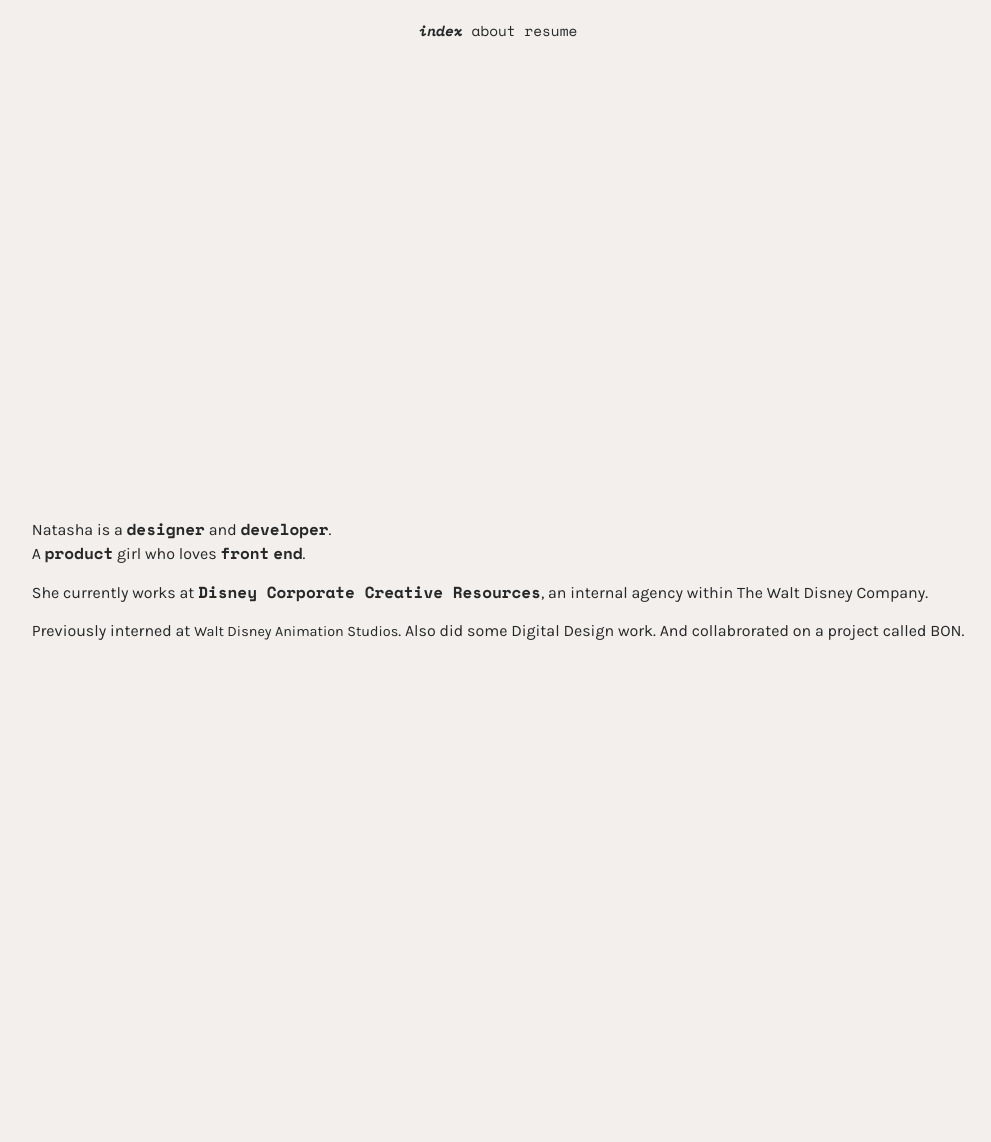
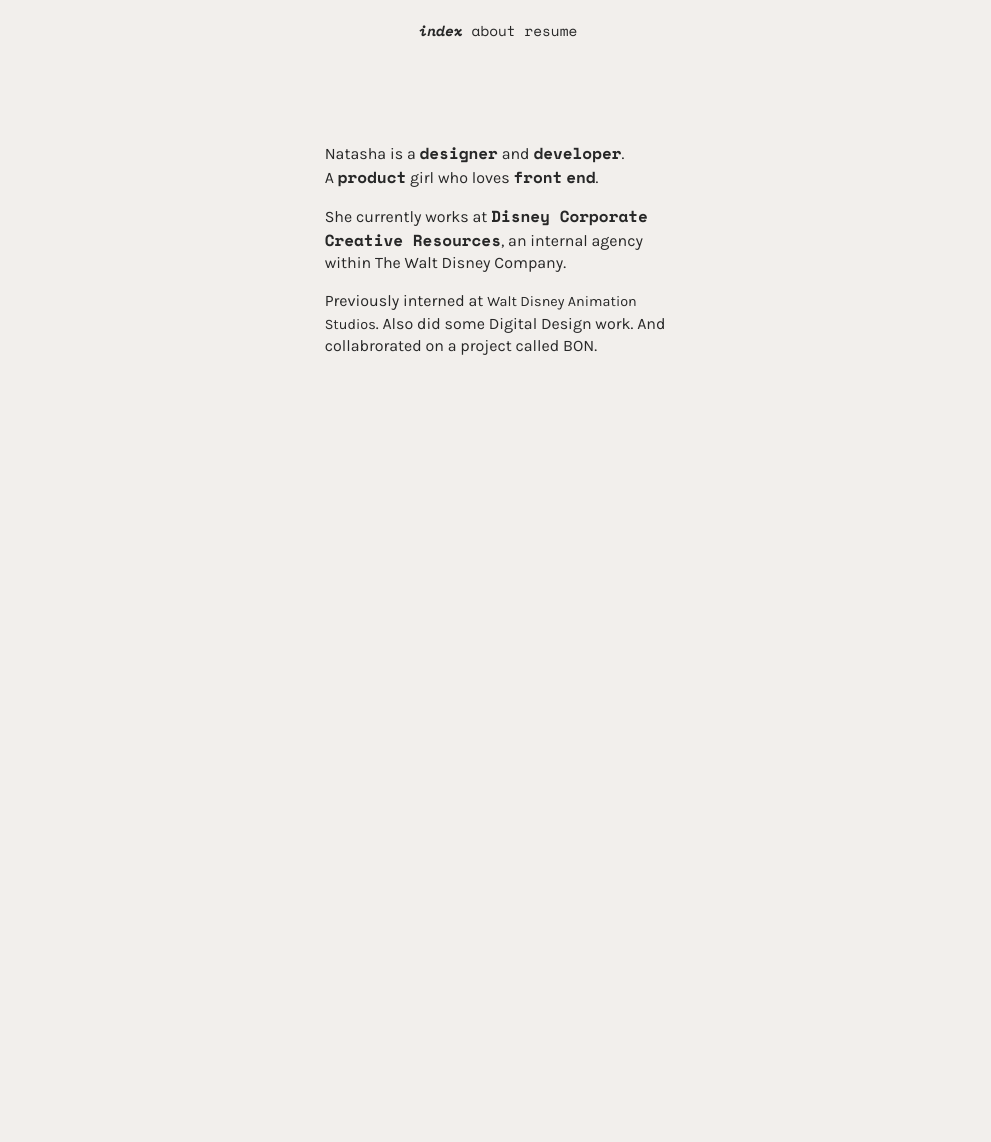
Before and after one commit to natashasupangkat/natashasupangkat.github.io, a Jekyll site: the page built from index.html, in a window 1280 px wide. Shown: the whole page, without its empty margins (142-1133 px from the left). Built offline with Jekyll 4.4.1, drawn with Linux system fonts in a browser that asks for light colours; after the commit the page ends 900 px from its top, so only the background shows below that.

Commit message:
index update

```diff
--- a/index.html
+++ b/index.html
@@ -3,7 +3,7 @@
 ---
 
 <main>
-    <!--<div class="container-flex">
+    <div class="container-flex">
         <div class="row h-100">
             <div class="col-lg"></div>
             <div class="mx-auto col-lg">
@@ -17,8 +17,9 @@
             </div>
             <div class="col-lg"></div>
         </div>
-    </div>-->
-    <div class="d-flex flex-column min-vh-100 justify-content-center align-items-center">
+    </div>
+<!--
+    <div class="d-flex vh-100 justify-content-center align-items-center">
         <h1>
             <p>Natasha is a <span class="bold">designer</span> and <span class="bold">developer</span>. <br>A <span class="bold">product</span> girl who loves <span class="bold">front</span> <span class="bold">end</span>. </p>
 
@@ -27,4 +28,5 @@
             <p>Previously interned at <a href="work/disney-animation">Walt Disney Animation Studios</a>. Also did some Digital Design work. And collabrorated on a project called BON.</p>
         </h1>
     </div>
+-->
 </main>
```
Also changed, not shown: 17 other files.
